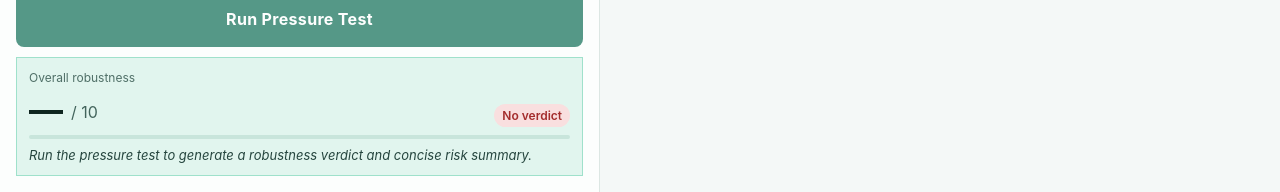
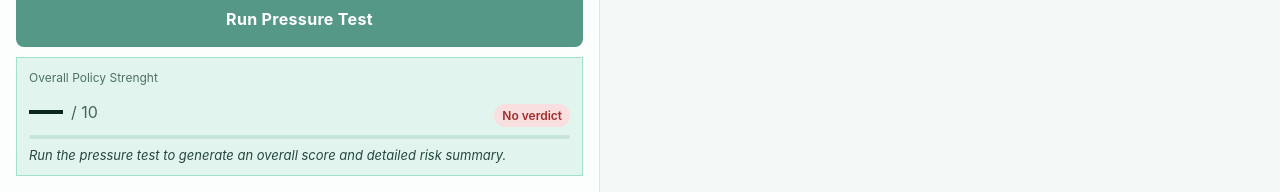
Before and after one commit to benjaparke/policy_pressuretest, a React (Vite) app: page / in a window 1280 px wide. Shown: the part 608-800 px from the top of the page. Built offline with nearby package versions, Linux system fonts and the light colour scheme.

Commit message:
Update App.jsx

```diff
--- a/src/App.jsx
+++ b/src/App.jsx
@@ -134,13 +134,13 @@ return <div className={styles.app}>
           <div className={styles.chipsRow}>{Object.keys(examples).map((k)=><button key={k} className={styles.chip} onClick={()=>setPolicy(examples[k])}>{k}</button>)}</div>
           <button className={styles.runBtn} disabled={loading || !policy.trim()} onClick={runTest}>Run Pressure Test</button>
           <div className={styles.verdict}>
-            <div className={styles.muted}>Overall robustness</div>
+            <div className={styles.muted}>Overall Policy Strenght</div>
             <div className={styles.scoreRow}>
               <div className={styles.bigScore}>{result?.overall?.score?.toFixed?.(1) ?? '—'}</div><div className={styles.outOf}>/ 10</div>
               <span className={styles.badge} style={badgeStyle(result?.overall?.score || 0)}>{result?.overall?.risk_level || 'No verdict'}</span>
             </div>
             <div className={styles.progressTrack}><div className={styles.progressFill} style={{ width: `${(result?.overall?.score || 0) * 10}%` }} /></div>
-            <p className={styles.summary}>{result?.overall?.summary || 'Run the pressure test to generate a robustness verdict and concise risk summary.'}</p>
+            <p className={styles.summary}>{result?.overall?.summary || 'Run the pressure test to generate an overall score and detailed risk summary.'}</p>
           </div>
         </div>
       </section>
```
